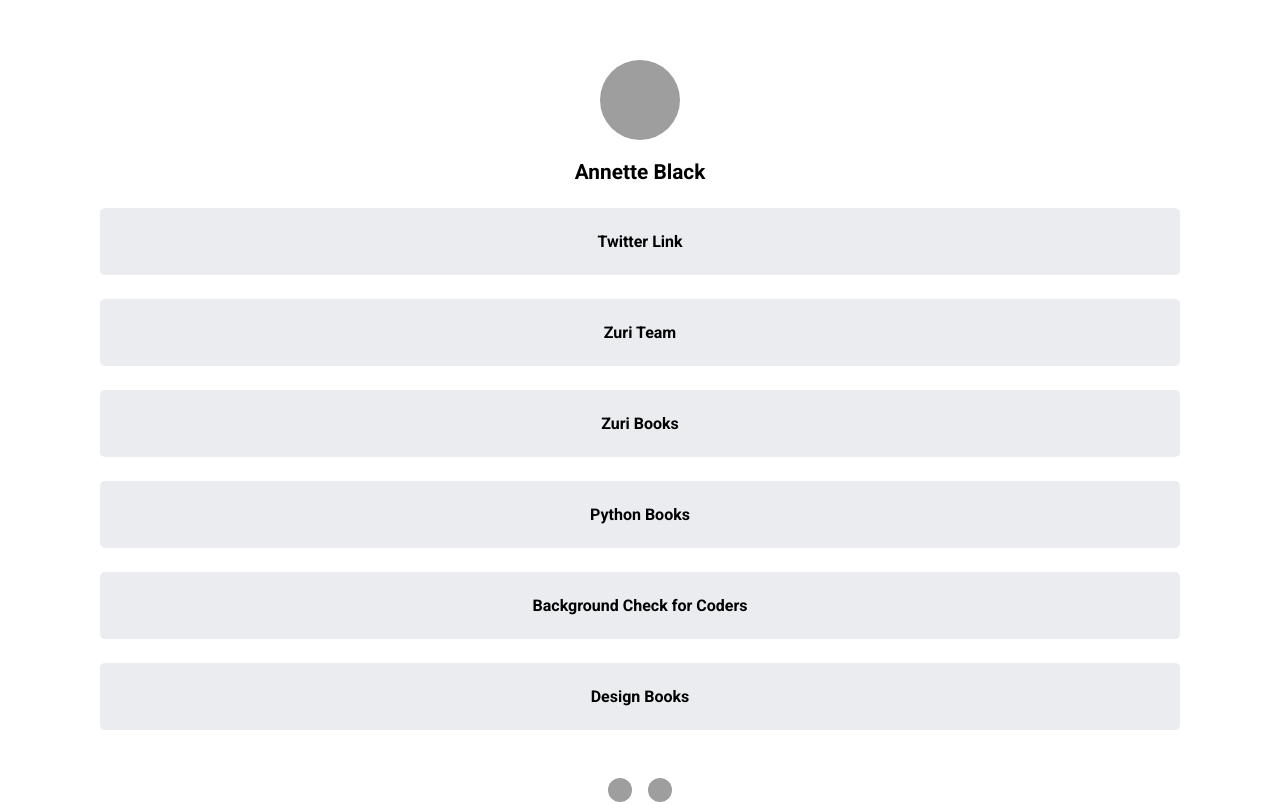
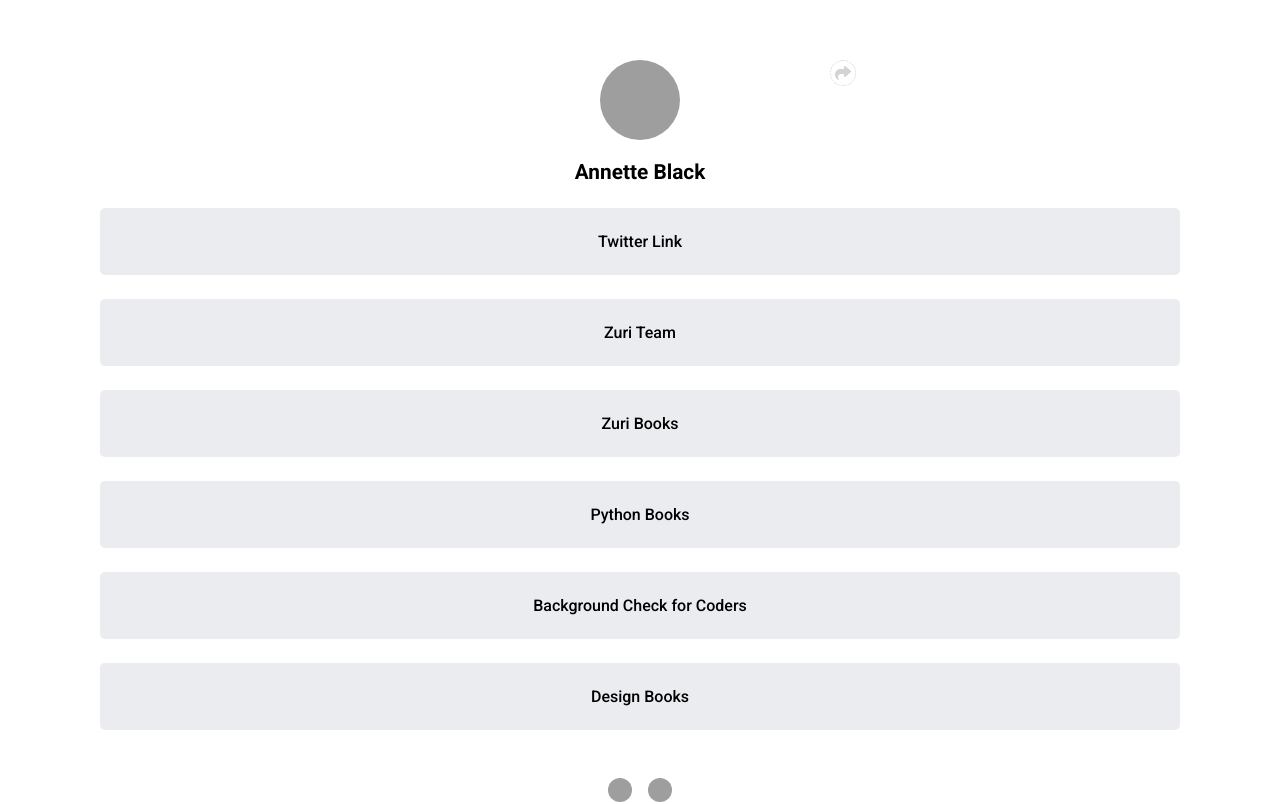
Before and after one commit to moryno/Stage-1-Task, a React (Create React App) app: page / in a window 1280 px wide. Shown: the top 804 px of the page. Built offline with nearby package versions, Linux system fonts and the light colour scheme; grey boxes are pictures that could not be loaded.

Commit message:
Add share icon at the top of the website page

```diff
--- a/public/index.html
+++ b/public/index.html
@@ -7,6 +7,10 @@
       href="https://fonts.googleapis.com/css2?family=Roboto:wght@100;300;400;500;700;900&display=swap"
       rel="stylesheet"
     />
+    <script
+      src="https://kit.fontawesome.com/889562c6d8.js"
+      crossorigin="anonymous"
+    ></script>
     <style>
       * {
         margin: 0;
--- a/src/components/Links.js
+++ b/src/components/Links.js
@@ -69,6 +69,6 @@
     background-color: #eaecf0;
     text-align: center;
     cursor: pointer;
-    font-weight: 600;
+    font-weight: 500;
   }
 `;
--- a/src/components/Profile.js
+++ b/src/components/Profile.js
@@ -11,6 +11,9 @@
       />
       <p id="twitter">Annette Black</p>
       <p id="slack">@AnneteBlack</p>
+      <div>
+        <i class="fas fa-share"></i>
+      </div>
     </Wrapper>
   );
 };
@@ -18,6 +21,7 @@
 export default Profile;
 const Wrapper = styled.section`
   text-align: center;
+  position: relative;
   img {
     width: 5rem;
     height: 5rem;
@@ -32,4 +36,17 @@
   #slack {
     display: none;
   }
+  div {
+    border-radius: 50%;
+    display: flex;
+    align-items: center;
+    justify-content: center;
+    color: lightgray;
+    border: 0.5px dotted lightgray;
+    width: 1.5rem;
+    height: 1.5rem;
+    position: absolute;
+    top: 0;
+    right: 30%;
+  }
 `;
```
